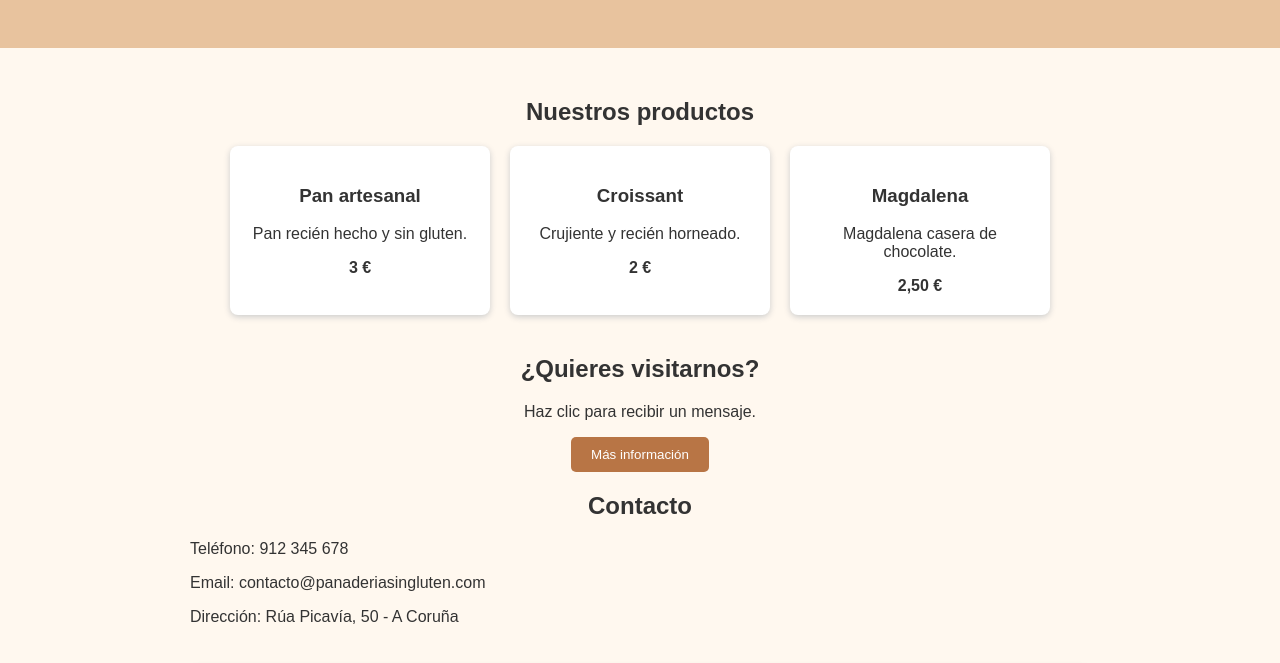
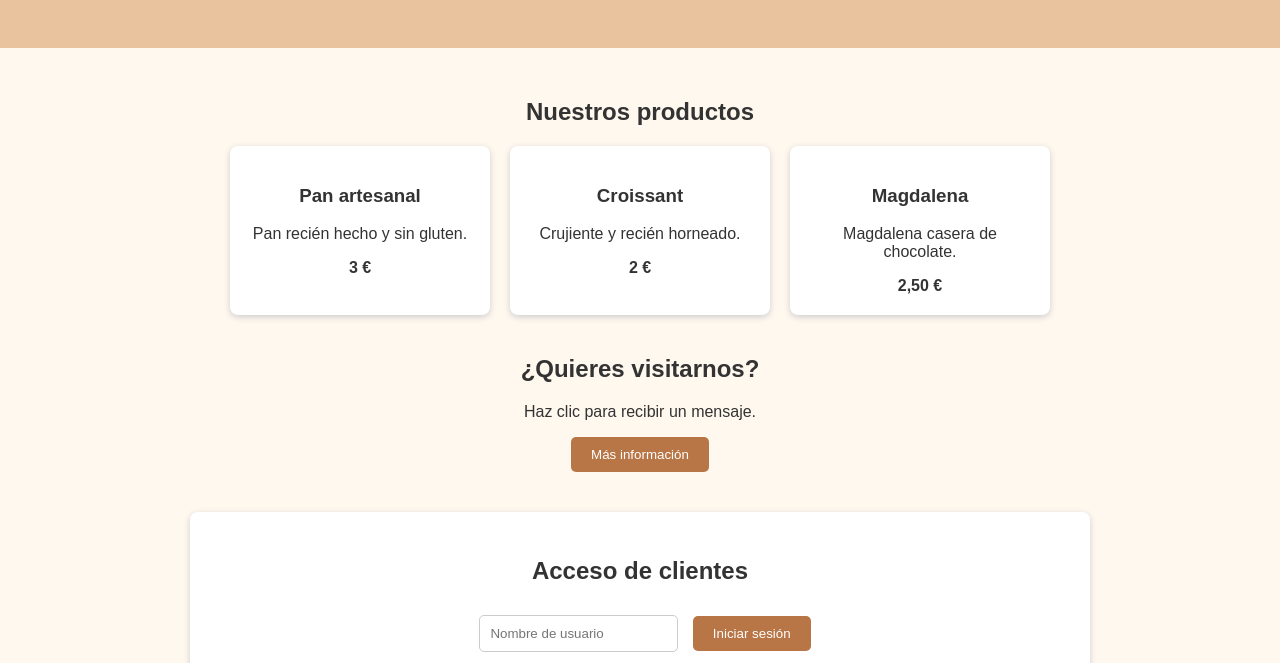
Before and after one commit to Nur-L/proyecto_ud1_lamazares_guerreiro, a plain HTML site: page index.html in a window 1280 px wide. Shown: the part 109-772 px from the top of the page. Drawn offline with Linux system fonts and the light colour scheme; a script that the page names is missing.

Commit message:
Eliminar duplicado de contacto que no borré

```diff
--- a/index.html
+++ b/index.html
@@ -45,14 +45,6 @@
             <p id="mensaje"></p>
         </section>
 
-        <section class="contacto">
-            <h2>Contacto</h2>
-            <p>Teléfono: 912 345 678</p>
-            <p>Email: contacto@panaderiasingluten.com</p>
-            <p>Dirección: Rúa Picavía, 50 - A Coruña</p>
-
-        </section>
-
         <section class="login">
             <h2>Acceso de clientes</h2>
 
```
